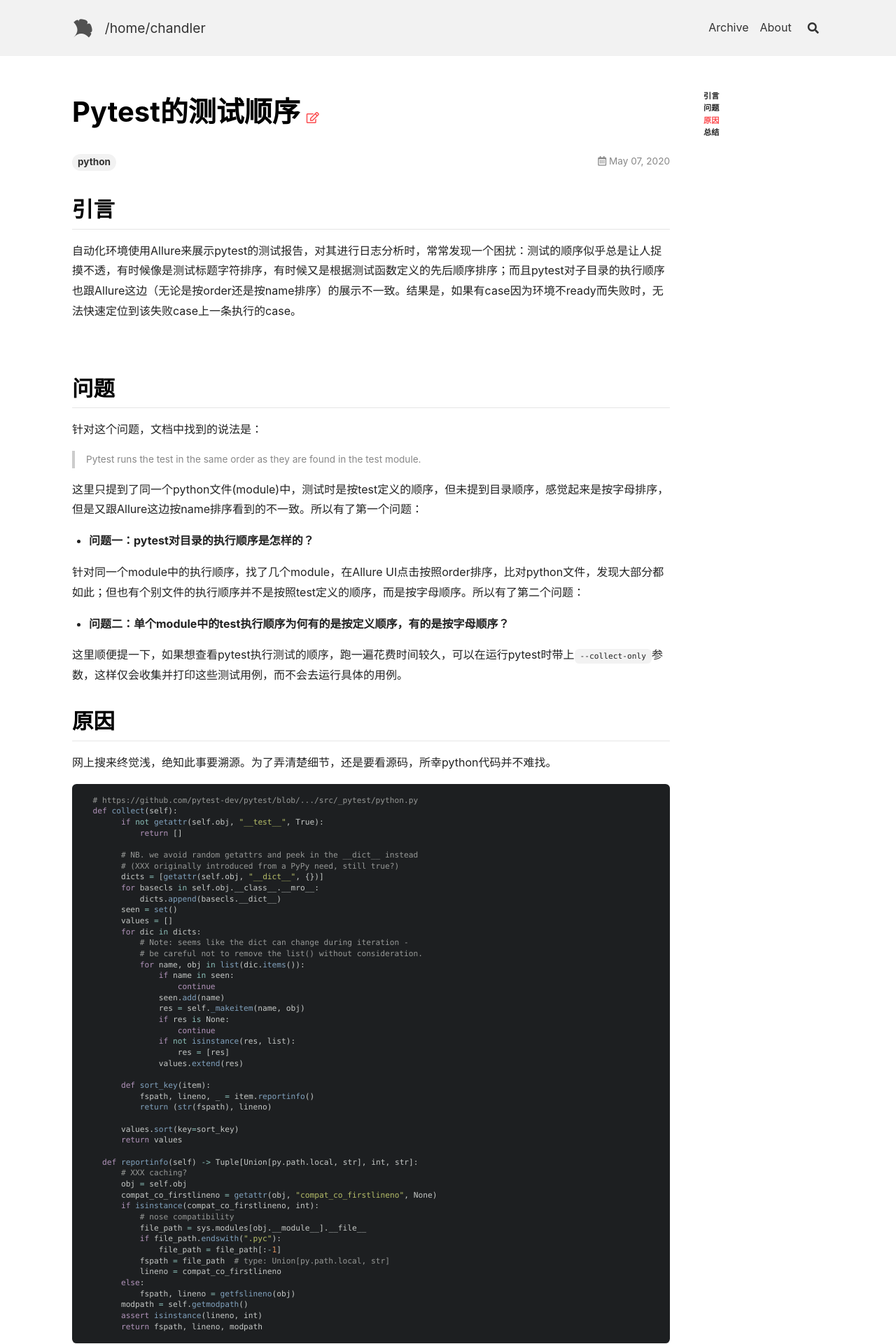
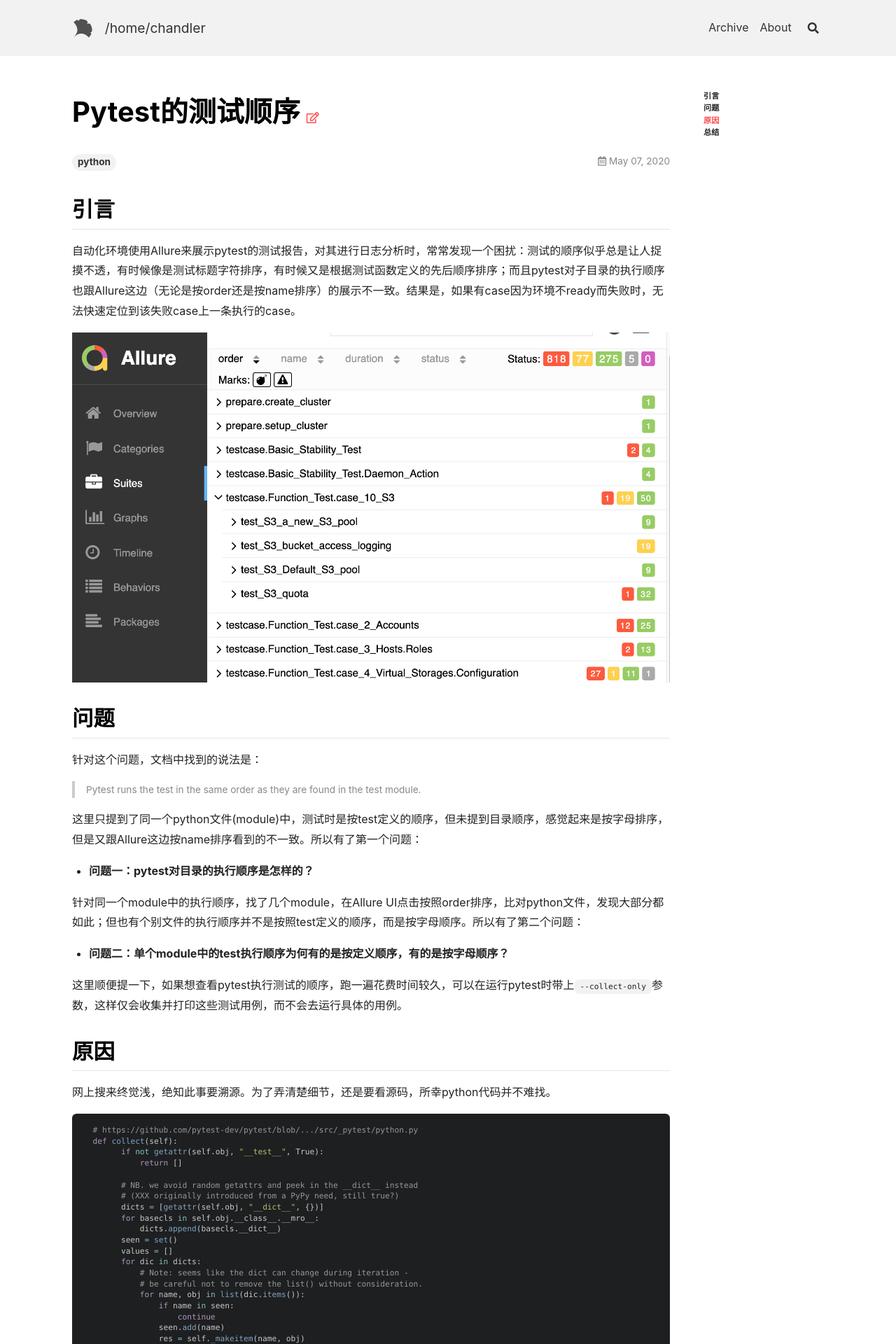
Before and after one commit to tkbeta/tkbeta.github.io, a Jekyll site: the page built from _posts/2020-5-7-Test order of pytest.md, in a window 1280 px wide. Shown: the top 1920 px of the page at 70% size. Built offline with Jekyll 4.4.1, drawn with Linux system fonts in a browser that asks for light colours; nearby versions of some CDN libraries; comment, search, counter and statistics services are not loaded.

Commit message:
Fix png path

```diff
--- a/_posts/2020-5-7-Test order of pytest.md
+++ b/_posts/2020-5-7-Test order of pytest.md
@@ -9,7 +9,7 @@ key: test_order_of_pytest
 
 自动化环境使用Allure来展示pytest的测试报告，对其进行日志分析时，常常发现一个困扰：测试的顺序似乎总是让人捉摸不透，有时候像是测试标题字符排序，有时候又是根据测试函数定义的先后顺序排序；而且pytest对子目录的执行顺序也跟Allure这边（无论是按order还是按name排序）的展示不一致。结果是，如果有case因为环境不ready而失败时，无法快速定位到该失败case上一条执行的case。
 
-![](/asserts/posts/test_order_of_pytest/test_order_of_pytest_1.png)
+![](/assets/posts/test_order_of_pytest/test_order_of_pytest_1.png)
 
 ## 问题
 
```
